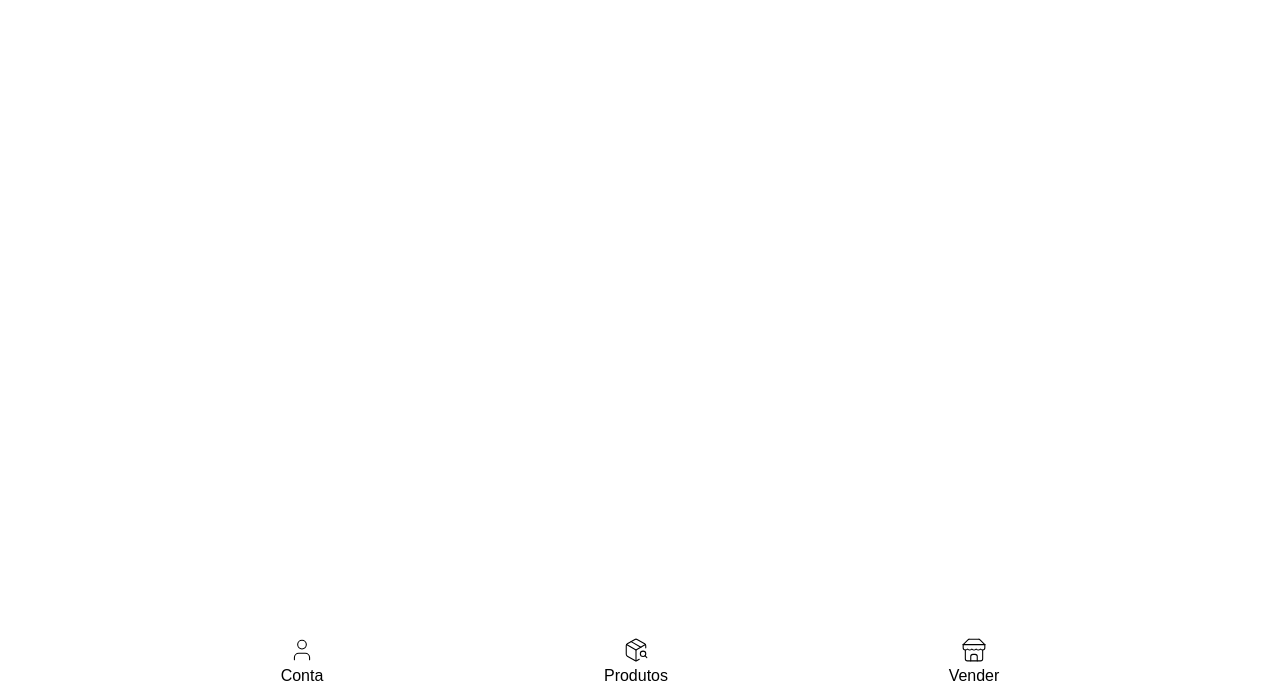
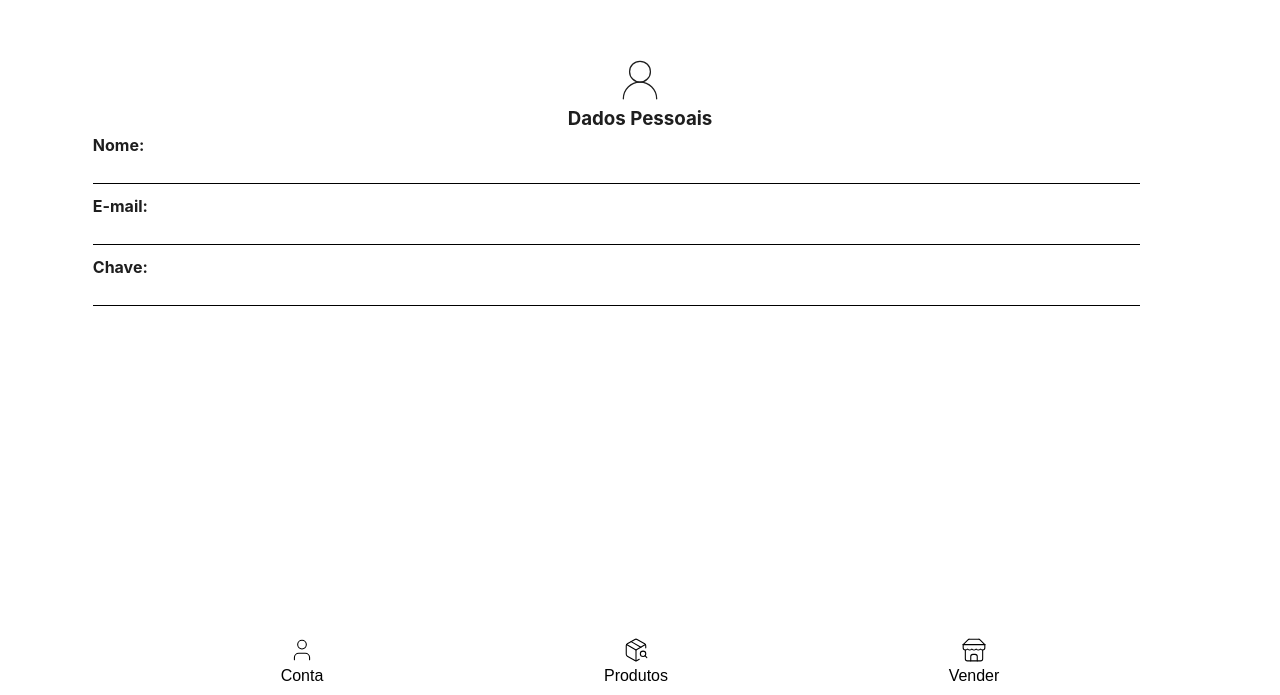
Before and after one commit to paulinbrgamer/Adelog, a React (Vite) app: page /home in a window 1280 px wide. Shown: the part 105-800 px from the top of the page. Built offline with nearby package versions, Linux system fonts and the light colour scheme; sample sign-in values are in the browser's storage.

Commit message:
mudança do contexto de autenticação e criação de tela de dados pessoais

```diff
--- a/src/auth/Authprovider.jsx
+++ b/src/auth/Authprovider.jsx
@@ -1,11 +1,23 @@
-import React, { createContext, useState, useContext } from "react";
+import React, { createContext, useState, useContext, useEffect } from "react";
 import { supabase } from "../services/cliente";
-
+import { useNavigate } from "react-router-dom";
 const AuthContext = createContext()
 
 export const AuthProvider = ({children})=>{
     const  [User, setUser] = useState(null)
     const  [isLogged, setisLogged] = useState(false)
+    const navegate = useNavigate()
+    useEffect(() => {
+        const session = JSON.parse(localStorage.getItem('user'))
+        if (!session) {
+            setisLogged(false)
+            navegate('/')
+          }else{
+            setUser(session)
+            setisLogged(true)
+          }
+    }, [])
+
     const login = async(userData,settoast,navegate)=>{
         const {data,error} = await supabase.from('users').select('*').eq('key',`${userData.key}`)
         if (error){
--- a/src/components/InputText.jsx
+++ b/src/components/InputText.jsx
@@ -1,29 +1,30 @@
 import React, { useRef } from 'react'
 import styled from 'styled-components'
 const Input = styled.input`
-  text-align:center;
+  text-align:${(props)=>props.$align};
   background-color:white;
-  font-size:14pt;
-  padding:8px;
+  font-size:12pt;
   width:95%;
+  padding:4px;
   border:none;
   border-bottom:1px solid black;
   outline:none;
   margin-bottom:10px;
 `
 const InputContaier = styled.div`
-display:flex;
-flex-direction:column;
-align-items:${(props)=>props.$align};
-justify-content: center;
+  display:flex;
+  width:95%;
+  flex-direction:column;
+  align-items:${(props)=>props.$align};
+  justify-content: center;
 
 `
-export default function InputText({align,label,onChange}) {
+export default function InputText({align,label,onChange,type,value}) {
 
   return (
     <InputContaier $align={align}>
         <strong>{label}</strong>
-        <Input onChange={(e)=>onChange(e.target.value)}   type="text" />
+        <Input   $align={align} onChange={(e)=>onChange(e.target.value)}   type={type} value={value}/>
     </InputContaier>
   )
 }
--- a/src/main.jsx
+++ b/src/main.jsx
@@ -5,12 +5,12 @@ import { BrowserRouter, Routes, Route } from "react-router";
 import Login from './pages/Login';
 import App from './pages/App'
 createRoot(document.getElementById('root')).render(
+    <BrowserRouter>
       <AuthProvider>
-       <BrowserRouter>
         <Routes>
           <Route path="/" element={<Login />} />
           <Route path="/home" element={<App />} />
         </Routes>
+      </AuthProvider>
     </BrowserRouter>
-  </AuthProvider>
 )
--- a/src/pages/App.jsx
+++ b/src/pages/App.jsx
@@ -5,6 +5,9 @@ import { useEffect, useState } from 'react'
 import { useAuth } from '../auth/Authprovider'
 import { useNavigate } from "react-router-dom";
 import { PackageSearch, User, Store } from 'lucide-react';
+import UserScreen from './UserScreen'
+import SellScreen from './SellScreen'
+import ProductsScreen from './ProductsScreen'
 
 const HomePage = styled.div`
 
@@ -21,19 +24,13 @@ const HomePage = styled.div`
 function App() {
   const [currentRendering, setcurrentRendering] = useState('user')
   const { setisLogged } = useAuth()
-  const navegate = useNavigate()
-  useEffect(() => {
-    const session = JSON.parse(localStorage.getItem('user'))
-    if (!session) {
-      setisLogged(false)
-      navegate('/')
-    }
-  })
+
   const handleChangeScreen = (set,value)=>{
     set(value)
   }
   return (
     <HomePage  >
+      {currentRendering==='user'?<UserScreen/>:currentRendering==='sell'?<SellScreen/>:<ProductsScreen/>}
       <NavOptions>
           <IconButton onclick={()=>handleChangeScreen(setcurrentRendering,'user')}>
               <User size={26} strokeWidth={1} />
--- a/src/pages/Login.jsx
+++ b/src/pages/Login.jsx
@@ -52,7 +52,7 @@ export default function Login() {
 
                 <CiUser size={60} style={{ margin: '20px' }} />
 
-                <InputText onChange={setacessKey} align='center' label='Chave de Acesso' />
+                <InputText type='password' onChange={setacessKey} align='center' label='Chave de Acesso' />
                 <IconButton>
                     <CiLogin onClick={()=>handleLogin(login,acessKey,settoast,navegate)}  size={30} />
                 </IconButton>
--- /dev/null
+++ b/src/pages/ProductsScreen.jsx
@@ -0,0 +1,7 @@
+import React from 'react'
+
+export default function ProductsScreen() {
+  return (
+    <div>ProductsScreen</div>
+  )
+}
--- /dev/null
+++ b/src/pages/SellScreen.jsx
@@ -0,0 +1,7 @@
+import React from 'react'
+
+export default function SellScreen() {
+  return (
+    <div>SellScreen</div>
+  )
+}
--- /dev/null
+++ b/src/pages/UserScreen.jsx
@@ -0,0 +1,37 @@
+import { UserRound  } from 'lucide-react'
+import {useEffect,useState} from 'react'
+import {styled,keyframes} from 'styled-components'
+import InputText from '../components/InputText'
+import { useAuth } from '../auth/Authprovider'
+const fdInOut = keyframes`
+ 0% {
+      opacity: 0;
+      transform: translatey(20px);
+    }
+    100% {
+      opacity: 1;
+      transform: translatey(0px);
+    }
+`
+const UserContainer = styled.div`
+    display:flex;
+    width:90%;
+    flex-direction: column;
+    align-items: center;
+    color: #1E1E1E;
+    animation: ${fdInOut} 300ms ease;
+`
+export default function UserScreen() {
+    const {User} = useAuth()
+
+  return (
+
+    <UserContainer>
+        <UserRound  size={50} strokeWidth={0.6}/>
+        <h3>Dados Pessoais</h3>
+        <InputText  type='text' align='start' label={'Nome:'}/>
+        <InputText  type='email' align='start' label={'E-mail:'}/>
+        <InputText  type='text' align='start' label={'Chave:'}/>
+    </UserContainer>
+  )
+}
```
Lines whose indentation alone changed are shown as unchanged.
